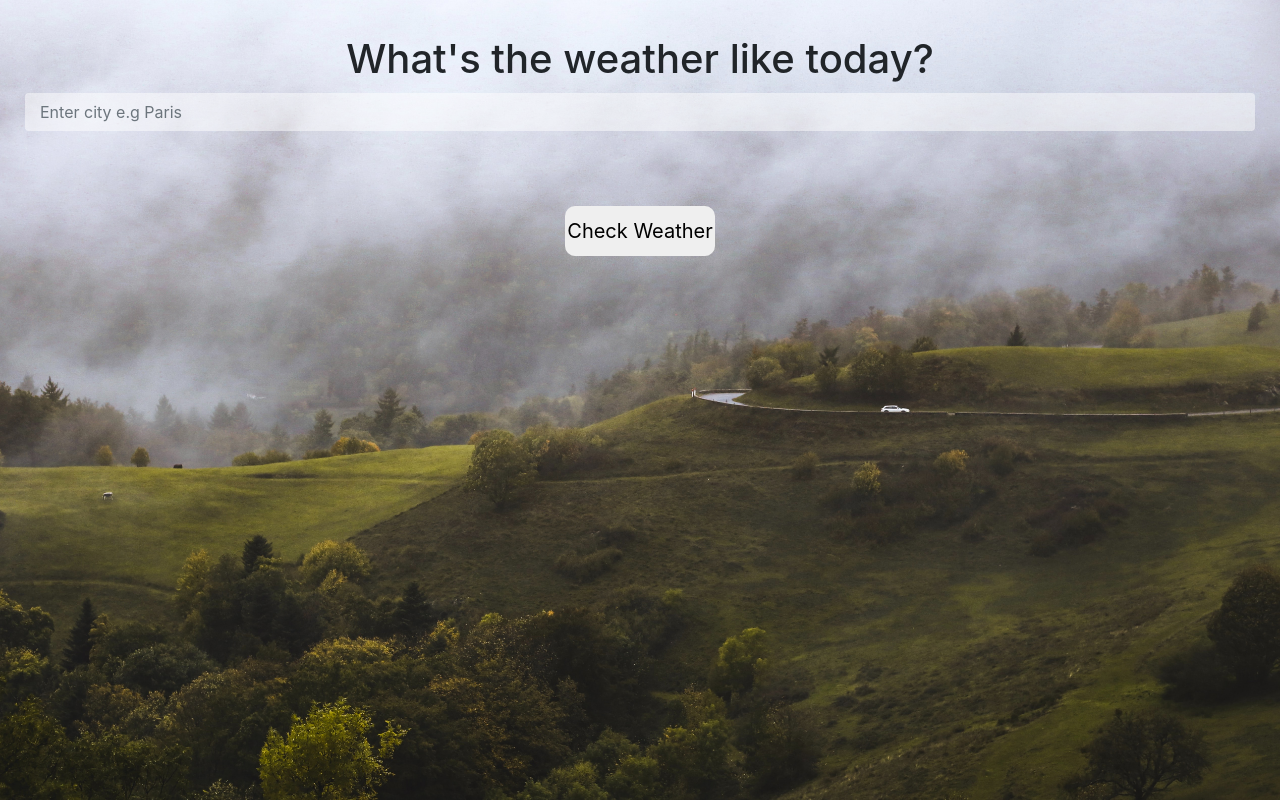
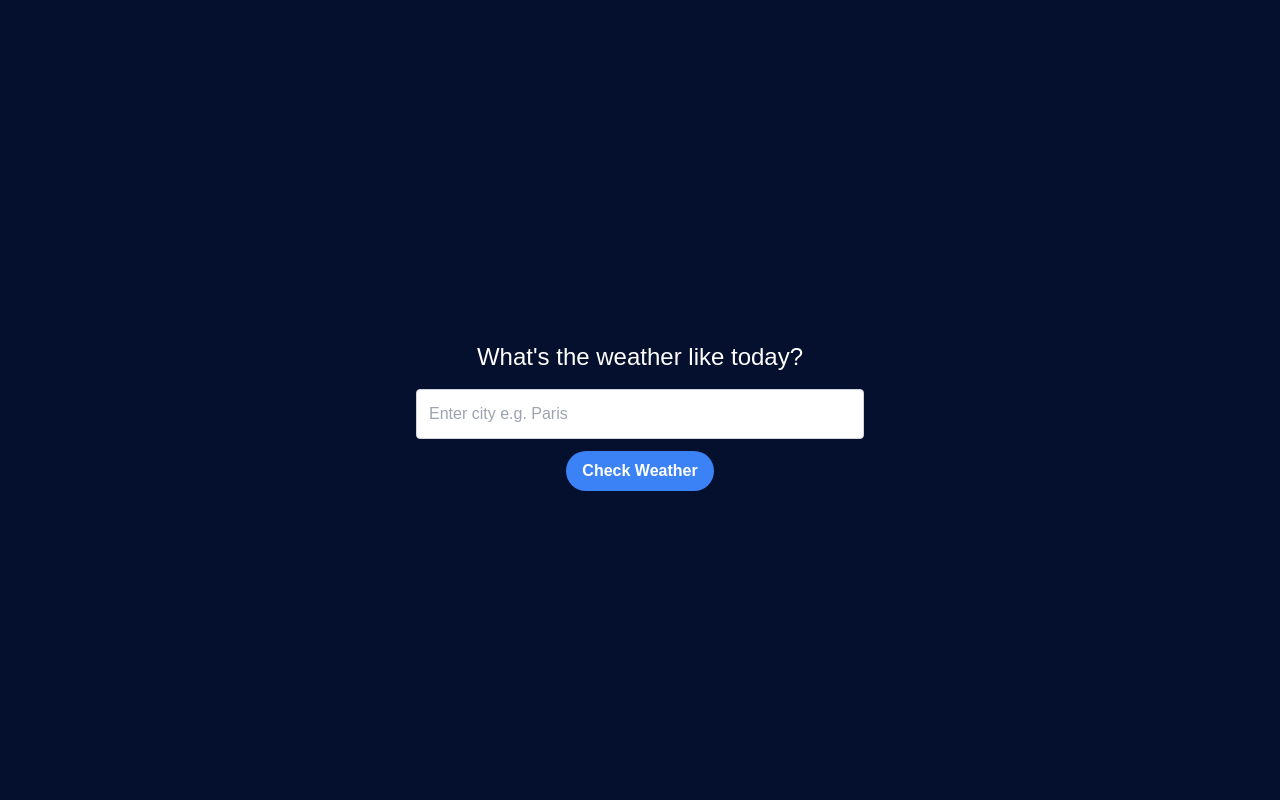
Before and after one commit to Brenda-M/weather-app-with-react, a React (Create React App) app: page / in a window 1280 px wide. Built offline with nearby package versions, Linux system fonts and the light colour scheme; a web font is replaced by a local one.

Commit message:
modify layout

```diff
--- a/package.json
+++ b/package.json
@@ -10,10 +10,10 @@
     "bootstrap": "^4.6.0",
     "gh-pages": "^3.1.0",
     "react": "^17.0.2",
-    "react-bootstrap": "^1.5.2",
+    "react-bootstrap": "^2.9.1",
     "react-dom": "^17.0.2",
     "react-google-charts": "^3.0.15",
-    "react-scripts": "4.0.3",
+    "react-scripts": "^5.0.1",
     "web-vitals": "^1.1.1"
   },
   "scripts": {
--- a/public/index.html
+++ b/public/index.html
@@ -11,10 +11,11 @@
     />
     <link rel="apple-touch-icon" href="%PUBLIC_URL%/logo192.png" />
     <link rel="manifest" href="%PUBLIC_URL%/manifest.json" />
+    <link rel="stylesheet" href="https://cdnjs.cloudflare.com/ajax/libs/tailwindcss/2.2.19/tailwind.min.css">
 
     <title>Weather Forecast App</title>
   </head>
-  <body>
+  <body  style="background-color: #050F2E">
     <noscript>You need to enable JavaScript to run this app.</noscript>
     <div id="root"></div>
   </body>
--- a/src/App.css
+++ b/src/App.css
@@ -1,6 +1,27 @@
 @import url('https://fonts.googleapis.com/css2?family=Girassol&display=swap');
 
-*{
+body{
+  background: #050F2E;
+  font-family: 'Grissol', sans-serif;
+}
+
+.App{
+  font-family: 'Grissol', sans-serif;
+}
+
+
+main{
+  min-height: 100vh;
+  background-image: linear-gradient(to bottom, rgba(0, 0, 0, 0.2), rgba(0, 0,0, 0.75));
+  padding: 25px;
+}
+
+.weather-list{
+  display: grid;
+}
+
+
+/* *{
   margin:0;
   padding:0;
   box-sizing: border-box;
@@ -106,4 +127,4 @@ main{
   display: flex;
   flex-direction: column;
   color: whitesmoke;
-}
+} */
--- a/src/App.js
+++ b/src/App.js
@@ -1,35 +1,44 @@
-import './App.css';
-import 'bootstrap/dist/css/bootstrap.min.css';
-import Search from './components/Search'
+import React from 'react';
+import './App.css'; // Your custom styles
+import Search from './components/Search';
 import ForecastList from './components/ForecastList';
+import Loader from './components/Loader';
 import UseFetch from './components/UseFetch';
-
-
 
 const App = () => {
   const APP_KEY = '61989eeb4a4021720c5ede6548438281';
   const APP_URL = 'https://api.openweathermap.org/data/2.5';
-  const {data, error, isLoading, setUrl} = UseFetch();
+  const { data, error, isLoading, setUrl } = UseFetch();
 
   const getData = () => {
-    if(error) return <h2>Error when fetching: {error}</h2>
-    if(!data && isLoading) return <h2>LOADING...</h2>
-    if(!data) return null;
-    return <ForecastList weathers={data.list} />
+    if (error) {
+      return (
+        <div className="text-center text-red-500 my-4">
+          <p>{error}</p>
+        </div>
+      );
+    }
+
+    if (isLoading) {
+      return <Loader />;
+    }
+
+    if (!data) return null;
+
+    return <ForecastList weathers={data.list} />;
   };
 
-
-  const getInfo = (city) =>{
-    setUrl(`${APP_URL}/forecast?q=${city}&cnt=5&appid=${APP_KEY}`)
-  }
-
-
+  const getInfo = (city) => {
+    setUrl(`${APP_URL}/forecast?q=${city}&cnt=5&appid=${APP_KEY}`);
+  };
 
   return (
-    <main className="App">
-      <Search fetchData={getInfo} />
-      {getData()}
-    </main>
+    <div className="min-h-screen flex items-center justify-center">
+      <div className="container mx-auto p-4">
+        <Search fetchData={getInfo} />
+        {getData()}
+      </div>
+    </div>
   );
 };
 
--- a/src/components/ForecastList.js
+++ b/src/components/ForecastList.js
@@ -1,12 +1,11 @@
 import React from 'react';
-import { Row } from 'react-bootstrap';
 import WeatherCard from './WeatherCard';
 
 const WeatherList = ({ weathers }) => {
   return (
-    <Row>
+    <div className="grid grid-cols-1 sm:grid-cols-2 md:grid-cols-3 lg:grid-cols-4 xl:grid-cols-5 gap-2 mt-8">
       {weathers.map(({ dt, main, weather }) => (
-        <div key={dt}>
+        <div key={dt} className="mb-4">
           <WeatherCard
             temp_max={main.temp_max}
             temp_min={main.temp_min}
@@ -16,7 +15,7 @@ const WeatherList = ({ weathers }) => {
           />
         </div>
       ))}
-    </Row>
+    </div>
   );
 };
 
--- /dev/null
+++ b/src/components/Loader.js
@@ -0,0 +1,16 @@
+import React from 'react';
+
+const Loader = () => {
+  return (
+    <div className="flex items-center justify-center mt-8">
+      {/* <div className="relative">
+        <div className="h-24 w-24 rounded-full border-t-8 border-b-8 border-gray-200"></div>
+        <div className="absolute top-0 left-0 h-24 w-24 rounded-full border-t-8 border-b-8 border-blue-500 animate-spin">
+        </div>
+      </div> */}
+<div className="border-gray-300 h-20 w-20 animate-spin rounded-full border-8 border-t-blue-600" />
+    </div>
+  );
+};
+
+export default Loader;
--- a/src/components/Search.js
+++ b/src/components/Search.js
@@ -1,28 +1,54 @@
 import React, { useState } from 'react';
-import { FormControl } from 'react-bootstrap';
 
 const Search = ({ fetchData }) => {
   const [city, setCity] = useState('');
+  const [errorMessage, setErrorMessage] = useState('');
 
-  const updateSearch = e => {
+  const updateSearch = (e) => {
     setCity(e.target.value);
   };
 
+  const handleClick = () => {
+    if (!city.trim()) {
+      setErrorMessage('Please enter a city name.');
+      return;
+    }
+
+    fetchData(city);
+    setErrorMessage('');
+  };
+
+  const handleKeyDown = (e) => {
+    if (e.key === 'Enter') {
+      e.preventDefault();
+      handleClick();
+    }
+  };
+
   return (
-    <div>
-      <div>
-        <h1 class="title">What's the weather like today?</h1>
+    <div className="container mx-auto mt-8">
+      <h3 className="text-center text-2xl mb-4 text-white">What's the weather like today?</h3>
+      <div className="mx-auto max-w-md">
+        <input
+          type="text"
+          placeholder="Enter city e.g. Paris"
+          className="w-full p-3 border border-gray-300 rounded"
+          onChange={updateSearch}
+          value={city}
+          onKeyDown={handleKeyDown}
+        />
       </div>
-      <div className="search-box">
-      <FormControl
-        placeholder='Enter city e.g Paris'
-        onChange={updateSearch}
-        value={city}
-        className='search-bar'
-      />
+      {errorMessage && (
+        <p className="text-red-500 text-center mt-2">{errorMessage}</p>
+      )}
+      <div className="text-center mt-3">
+        <button
+          className="bg-blue-500 hover:bg-blue-700 text-white font-bold py-2 px-4 rounded-full"
+          onClick={handleClick}
+        >
+          Check Weather
+        </button>
       </div>
-
-      <button onClick={() => fetchData(city)}className='search-button'>Check Weather</button>
     </div>
   );
 };
--- a/src/components/UseFetch.js
+++ b/src/components/UseFetch.js
@@ -1,12 +1,10 @@
 import { useState, useEffect } from 'react';
 
-const UseFetch = initialUrl => {
+const UseFetch = (initialUrl) => {
   const [data, setData] = useState(null);
   const [error, setError] = useState(null);
   const [isLoading, setIsLoading] = useState(null);
   const [url, setUrl] = useState(initialUrl);
-
-
 
   useEffect(() => {
     if (!url) return;
@@ -15,18 +13,29 @@ const UseFetch = initialUrl => {
     setError(null);
 
     fetch(url)
-      .then(response => response.json())
-      .then(data => {
+      .then((response) => response.json())
+      .then((responseData) => {
         setIsLoading(false);
-        if (data.cod >= 400) {
-          setError(data.message);
+        if (responseData.cod >= 400) {
+          let errorMessage = 'An error occurred while fetching data.';
+
+          if (responseData.cod === 401) {
+            errorMessage = 'Unauthorized. Please check your API key.';
+          } else if (responseData.cod === 404) {
+            errorMessage = 'City not found. Please enter a valid city name.';
+          } else {
+            errorMessage = `Error: ${responseData.message}`;
+          }
+
+          setError(errorMessage);
           return;
         }
-        setData(data);
+
+        setData(responseData);
       })
-      .catch(error => {
+      .catch((fetchError) => {
         setIsLoading(false);
-        setError(error);
+        setError('An error occurred while fetching data. Please try again later.');
       });
   }, [url]);
 
--- a/src/components/WeatherCard.js
+++ b/src/components/WeatherCard.js
@@ -1,28 +1,25 @@
 import React from 'react';
-import { Card, CardDeck} from 'react-bootstrap';
 
 const WeatherCard = ({ dt, temp_min, temp_max, main, icon }) => {
   const date = new Date(dt);
+
   return (
-    <div>
-      <CardDeck >
-      <Card className='weather-cards p-3 m-4'  style={{ width: '15rem' }} bg="secondary">
-        <Card.Img
-          variant='top'
-          src={`http://openweathermap.org/img/wn/${icon}@2x.png`}
-        />
-        <Card.Body>
-          <Card.Title>{main}</Card.Title>
-          <p>
-            {date.toLocaleDateString()} - {date.toLocaleTimeString()}
-          </p>
-          <p>Min: {Math.round(temp_min)}F</p>
-          <p>Max: {Math.round(temp_max)}F</p>
-        </Card.Body>
-      </Card>
-      </CardDeck>
-
+    <div className="p-6 bg-white rounded-lg shadow-md" style={{ width: '14rem' }}>
+      <img
+        src={`http://openweathermap.org/img/wn/${icon}.png`}
+        alt="Weather Icon"
+        className="w-12 h-12 mb-4"
+      />
+      <div className="text-center">
+        <h2 className="text-xl font-bold mb-2">{main}</h2>
+        <p className="text-sm text-gray-700">
+          {date.toLocaleDateString()} - {date.toLocaleTimeString()}
+        </p>
+        <p className="text-base mb-2">Min: {Math.round(temp_min)}F</p>
+        <p className="text-base">Max: {Math.round(temp_max)}F</p>
+      </div>
     </div>
   );
 };
+
 export default WeatherCard;
--- /dev/null
+++ b/src/index.css
@@ -0,0 +1,4 @@
+body{
+  /* background: #050F2E; */
+  font-family: 'Grissol', sans-serif;
+}
--- a/src/index.js
+++ b/src/index.js
@@ -1,6 +1,7 @@
 import React from 'react';
 import ReactDOM from 'react-dom';
 import App from './App';
+import './'
 // import 'bootstrap/dist/css/bootstrap.min.css';
 import reportWebVitals from './reportWebVitals';
 
```
Also changed, not shown: 1 other file (tests, documents, lock files or other folders).
